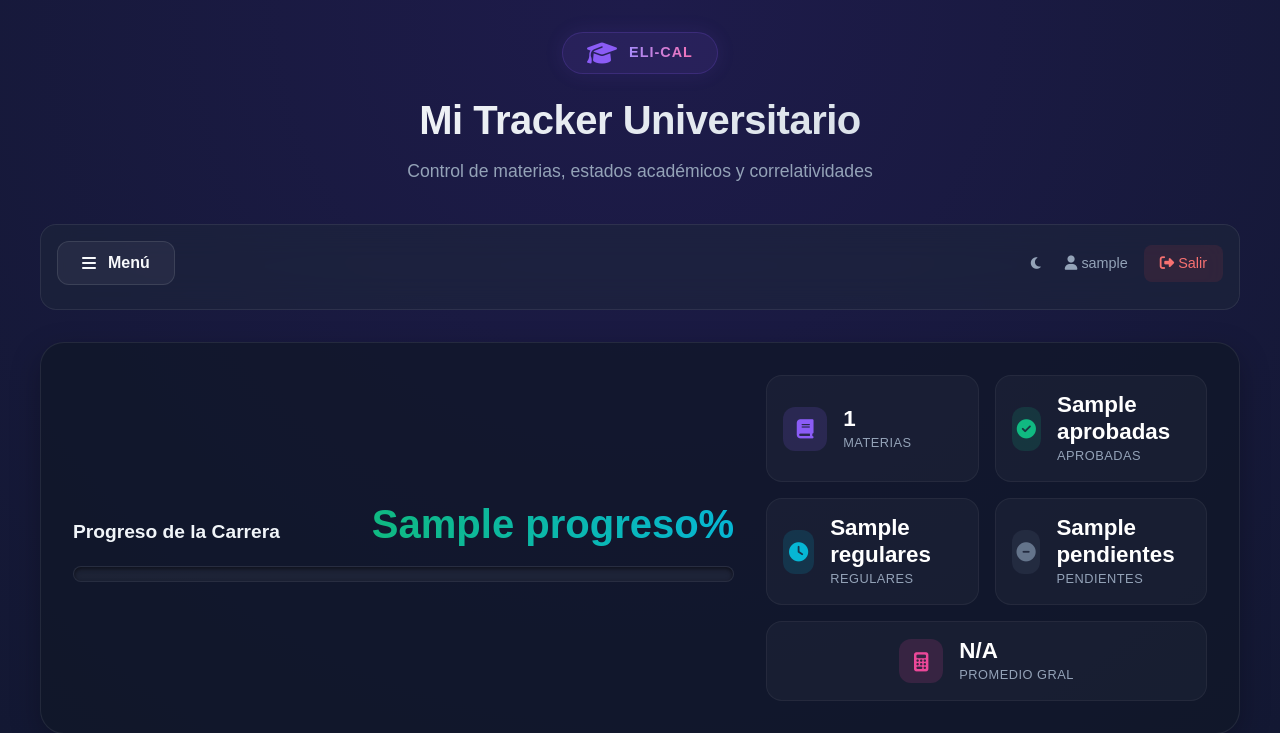
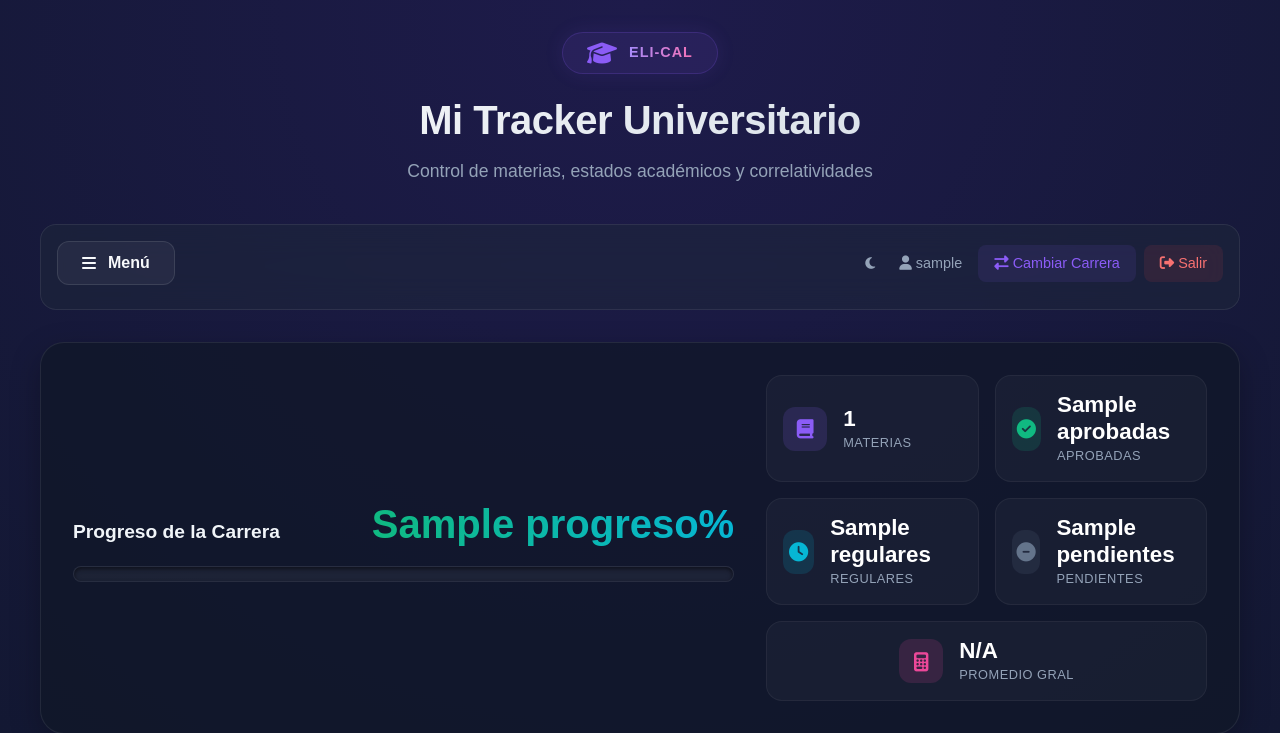
Before and after one commit to AgusBustos/Eli-Cal-Tracker, a Flask app: template templates/index.html in a window 1280 px wide. Shown: the top 733 px of the page. Run offline with Flask 3, Linux system fonts and the light colour scheme; the template is opened without the code that fills it: most values are stand-ins (such as "Sample title", 1, 10 or a date in 2020); some libraries are stand-ins or nearby versions.

Commit message:
UI: Add Cambiar Carrera button

```diff
--- a/templates/index.html
+++ b/templates/index.html
@@ -918,7 +918,10 @@
                 <i class="fa-solid fa-moon"></i>
             </button>
             <span style="color: var(--text-secondary); font-size: 0.9rem;"><i class="fa-solid fa-user"></i> {{ username }}</span>
-            <a href="/logout" style="color: #f87171; text-decoration: none; font-size: 0.9rem; padding: 0.5rem 1rem; background: rgba(239, 68, 68, 0.1); border-radius: 8px; transition: 0.3s;"><i class="fa-solid fa-right-from-bracket"></i> Salir</a>
+            <div class="user-menu" style="display: flex; gap: 0.5rem; align-items: center;">
+                <a href="/elegir-carrera" style="color: var(--accent-purple); text-decoration: none; font-size: 0.9rem; padding: 0.5rem 1rem; background: rgba(139, 92, 246, 0.1); border-radius: 8px; transition: 0.3s;"><i class="fa-solid fa-exchange-alt"></i> Cambiar Carrera</a>
+                <a href="/logout" style="color: #f87171; text-decoration: none; font-size: 0.9rem; padding: 0.5rem 1rem; background: rgba(239, 68, 68, 0.1); border-radius: 8px; transition: 0.3s;"><i class="fa-solid fa-right-from-bracket"></i> Salir</a>
+            </div>
         </div>
     </div>
     <!-- Opciones del menú (Colapsables) -->
```
